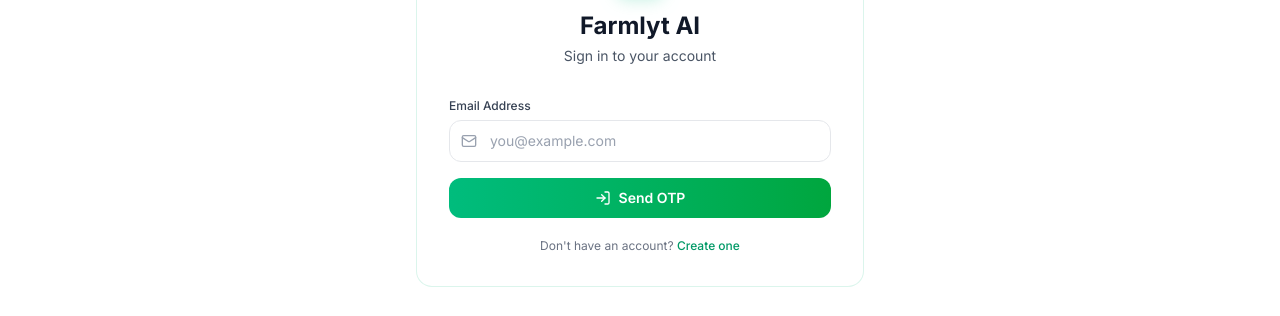
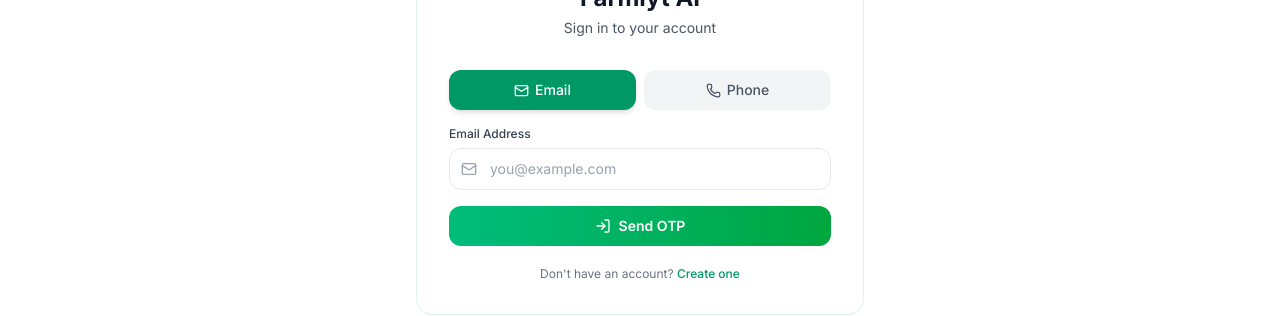
Before and after one commit to aislynsoftware-ai/farm-ai, a React (Vite) app: page /login in a window 1280 px wide. Shown: the part 300-616 px from the top of the page. Built offline with nearby package versions, Linux system fonts and the light colour scheme; no server answers.

Commit message:
email and number

```diff
--- a/src/pages/Login.jsx
+++ b/src/pages/Login.jsx
@@ -1,26 +1,37 @@
 import { useState } from 'react';
 import { motion } from 'framer-motion';
 import { Link, useNavigate } from 'react-router-dom';
-import { Mail, LogIn, Globe, AlertCircle, Sprout, Loader } from 'lucide-react';
+import { Mail, Phone, LogIn, AlertCircle, Sprout, Loader } from 'lucide-react';
 import Button from '../components/common/Button';
 import { ROUTES, APP_NAME } from '../constants';
 import api from '../services/api';
 
 export default function Login() {
   const navigate = useNavigate();
+  const [tab, setTab] = useState('email');
   const [email, setEmail] = useState('');
+  const [phone, setPhone] = useState('');
   const [loading, setLoading] = useState(false);
   const [apiError, setApiError] = useState('');
+  const [fieldError, setFieldError] = useState('');
+
+  const clearErr = () => { setApiError(''); setFieldError(''); };
 
   const handleSubmit = async (e) => {
     e.preventDefault();
-    if (!email.trim()) { setApiError('Email is required'); return; }
-    if (!/^[^\s@]+@[^\s@]+\.[^\s@]+$/.test(email)) { setApiError('Invalid email'); return; }
+    clearErr();
+    if (tab === 'email') {
+      if (!email.trim()) { setFieldError('Email is required'); return; }
+      if (!/^[^\s@]+@[^\s@]+\.[^\s@]+$/.test(email)) { setFieldError('Invalid email'); return; }
+    } else {
+      if (!phone.trim()) { setFieldError('Phone is required'); return; }
+      if (!/^[6-9]\d{9}$/.test(phone)) { setFieldError('Enter valid 10-digit Indian number'); return; }
+    }
 
     setLoading(true);
-    setApiError('');
     try {
-      const res = await api.auth.login(email);
+      const payload = tab === 'email' ? email.trim() : phone.trim();
+      const res = await api.auth.login(payload);
       if (res.user_id) sessionStorage.setItem('pending_user_id', res.user_id);
       if (res.name || res.email) {
         sessionStorage.setItem('pending_user', JSON.stringify({
@@ -30,7 +41,7 @@ export default function Login() {
           profile_image: res.profile_image || '',
         }));
       }
-      navigate(`${ROUTES.VERIFY}?email=${encodeURIComponent(email)}`);
+      navigate(`${ROUTES.VERIFY}?email=${encodeURIComponent(res.email || email)}`);
     } catch (err) {
       setApiError(err.message);
     } finally {
@@ -38,18 +49,16 @@ export default function Login() {
     }
   };
 
+  const TabBtn = ({ value, label, icon: Icon }) => (
+    <button type="button" onClick={() => { setTab(value); clearErr(); }} className={`flex-1 flex items-center justify-center gap-1.5 py-2.5 text-sm font-medium rounded-xl transition-all duration-200 ${tab === value ? 'bg-emerald-600 text-white shadow-md' : 'bg-gray-100 dark:bg-gray-700 text-gray-600 dark:text-gray-300 hover:bg-gray-200 dark:hover:bg-gray-600'}`}>
+      <Icon size={15} /> {label}
+    </button>
+  );
+
   return (
     <div className="min-h-[calc(100vh-4rem)] flex items-center justify-center px-4 py-12">
-      <motion.div
-        className="w-full max-w-md"
-        initial={{ opacity: 0, y: 20 }}
-        animate={{ opacity: 1, y: 0 }}
-        transition={{ duration: 0.5 }}
-      >
-
-
+      <motion.div className="w-full max-w-md" initial={{ opacity: 0, y: 20 }} animate={{ opacity: 1, y: 0 }} transition={{ duration: 0.5 }}>
         <div className="glass rounded-2xl mt-14 p-6 lg:p-8">
-
           <div className="text-center mb-8">
             <div className="w-14 h-14 rounded-2xl gradient-bg flex items-center justify-center mx-auto mb-4 shadow-lg shadow-emerald-500/20">
               <Sprout className="w-7 h-7 text-white" />
@@ -57,6 +66,7 @@ export default function Login() {
             <h2 className="text-2xl font-bold text-gray-900 dark:text-white">{APP_NAME}</h2>
             <p className="text-sm text-gray-600 dark:text-gray-300 mt-1">Sign in to your account</p>
           </div>
+
           {apiError && (
             <div className="flex items-center gap-2 p-3 mb-4 rounded-xl bg-red-50 dark:bg-red-950/30 border border-red-200 dark:border-red-800">
               <AlertCircle size={14} className="text-red-500 flex-shrink-0" />
@@ -65,41 +75,36 @@ export default function Login() {
           )}
 
           <form onSubmit={handleSubmit} className="space-y-4">
+            <div className="flex gap-2">
+              <TabBtn value="email" label="Email" icon={Mail} />
+              <TabBtn value="phone" label="Phone" icon={Phone} />
+            </div>
+
+            {tab === 'email' ? (
               <div>
-              <label className="block text-xs font-medium text-gray-700 dark:text-gray-300 mb-1.5">
-                Email Address
-              </label>
+                <label className="block text-xs font-medium text-gray-700 dark:text-gray-300 mb-1.5">Email Address</label>
                 <div className="relative">
                   <Mail size={16} className="absolute left-3 top-1/2 -translate-y-1/2 text-gray-400" />
-                <input
-                  type="email"
-                  value={email}
-                  onChange={(e) => { setEmail(e.target.value); setApiError(''); }}
-                  placeholder="you@example.com"
-                  className="w-full px-3.5 py-2.5 pl-10 rounded-xl bg-white dark:bg-gray-800 border border-gray-200 dark:border-gray-600 focus:border-emerald-500 focus:ring-2 focus:ring-emerald-500/20 outline-none transition-all duration-200 text-gray-900 dark:text-white placeholder-gray-400 text-sm"
-                />
+                  <input type="email" value={email} onChange={(e) => { setEmail(e.target.value); clearErr(); }} placeholder="you@example.com" className={`w-full px-3.5 py-2.5 pl-10 rounded-xl bg-white dark:bg-gray-800 border text-sm outline-none transition-all duration-200 text-gray-900 dark:text-white placeholder-gray-400 ${fieldError ? 'border-red-400 focus:ring-red-400' : 'border-gray-200 dark:border-gray-600 focus:border-emerald-500'} focus:ring-2 focus:ring-emerald-500/20`} />
                 </div>
+                {fieldError && <p className="text-xs text-red-500 mt-1">{fieldError}</p>}
               </div>
+            ) : (
+              <div>
+                <label className="block text-xs font-medium text-gray-700 dark:text-gray-300 mb-1.5">Phone Number</label>
+                <div className="relative">
+                  <Phone size={16} className="absolute left-3 top-1/2 -translate-y-1/2 text-gray-400" />
+                  <input type="tel" value={phone} onChange={(e) => { setPhone(e.target.value); clearErr(); }} placeholder="9876543210" className={`w-full px-3.5 py-2.5 pl-10 rounded-xl bg-white dark:bg-gray-800 border text-sm outline-none transition-all duration-200 text-gray-900 dark:text-white placeholder-gray-400 ${fieldError ? 'border-red-400 focus:ring-red-400' : 'border-gray-200 dark:border-gray-600 focus:border-emerald-500'} focus:ring-2 focus:ring-emerald-500/20`} />
+                </div>
+                {fieldError && <p className="text-xs text-red-500 mt-1">{fieldError}</p>}
+              </div>
+            )}
 
             <Button type="submit" icon={loading ? null : LogIn} disabled={loading} className="w-full justify-center">
               {loading ? <Loader size={16} className="animate-spin" /> : null}
               {loading ? 'Sending OTP...' : 'Send OTP'}
             </Button>
           </form>
-
-          {/* <div className="relative my-5">
-            <div className="absolute inset-0 flex items-center">
-              <div className="w-full border-t border-gray-200 dark:border-gray-700" />
-            </div>
-            <div className="relative flex justify-center text-xs">
-              <span className="bg-white dark:bg-gray-800 px-3 text-gray-500 dark:text-gray-400">or continue with</span>
-            </div>
-          </div>
-
-          <button className="w-full flex items-center justify-center gap-2.5 px-4 py-2.5 rounded-xl border border-gray-200 dark:border-gray-600 text-sm font-medium text-gray-700 dark:text-gray-300 hover:bg-gray-50 dark:hover:bg-gray-700 transition-colors duration-200 cursor-pointer">
-            <Globe size={18} />
-            Sign in with Google
-          </button> */}
 
           <p className="mt-5 text-center text-xs text-gray-500 dark:text-gray-400">
             Don&apos;t have an account?{' '}
--- a/src/pages/Register.jsx
+++ b/src/pages/Register.jsx
@@ -8,6 +8,7 @@ import api from '../services/api';
 
 export default function Register() {
   const navigate = useNavigate();
+  const [tab, setTab] = useState('email');
   const [form, setForm] = useState({ name: '', email: '', phone: '', terms: false });
   const [errors, setErrors] = useState({});
   const [loading, setLoading] = useState(false);
@@ -16,10 +17,13 @@ export default function Register() {
   const validate = () => {
     const errs = {};
     if (!form.name.trim()) errs.name = 'Full name is required';
+    if (tab === 'email') {
       if (!form.email.trim()) errs.email = 'Email is required';
       else if (!/^[^\s@]+@[^\s@]+\.[^\s@]+$/.test(form.email)) errs.email = 'Invalid email address';
+    } else {
       if (!form.phone.trim()) errs.phone = 'Mobile number is required';
-    else if (!/^\+?[\d\s-]{7,15}$/.test(form.phone)) errs.phone = 'Invalid phone number';
+      else if (!/^[6-9]\d{9}$/.test(form.phone)) errs.phone = 'Enter valid 10-digit Indian number';
+    }
     if (!form.terms) errs.terms = 'You must agree to the terms';
     return errs;
   };
@@ -64,16 +68,15 @@ export default function Register() {
 
   const iconClass = "absolute left-3 top-1/2 -translate-y-1/2 text-gray-400";
 
+  const TabBtn = ({ value, label, icon: Icon }) => (
+    <button type="button" onClick={() => { setTab(value); setErrors({}); }} className={`flex-1 flex items-center justify-center gap-1.5 py-2.5 text-sm font-medium rounded-xl transition-all duration-200 ${tab === value ? 'bg-emerald-600 text-white shadow-md' : 'bg-gray-100 dark:bg-gray-700 text-gray-600 dark:text-gray-300 hover:bg-gray-200 dark:hover:bg-gray-600'}`}>
+      <Icon size={15} /> {label}
+    </button>
+  );
+
   return (
     <div className="min-h-[calc(100vh-4rem)] flex items-center justify-center px-4 py-12">
-      <motion.div
-        className="w-full max-w-md"
-        initial={{ opacity: 0, y: 20 }}
-        animate={{ opacity: 1, y: 0 }}
-        transition={{ duration: 0.5 }}
-      >
-
-
+      <motion.div className="w-full max-w-md" initial={{ opacity: 0, y: 20 }} animate={{ opacity: 1, y: 0 }} transition={{ duration: 0.5 }}>
         <div className="glass rounded-2xl p-6 mt-10 lg:p-8">
           <div className="text-center mb-8">
             <div className="w-14 h-14 rounded-2xl gradient-bg flex items-center justify-center mx-auto mb-4 shadow-lg shadow-emerald-500/20">
@@ -82,6 +85,7 @@ export default function Register() {
             <h2 className="text-2xl font-bold text-gray-900 dark:text-white">{APP_NAME}</h2>
             <p className="text-sm text-gray-600 dark:text-gray-300 mt-1">Start your AI-powered farming journey</p>
           </div>
+
           {apiError && (
             <div className="flex items-center gap-2 p-3 mb-4 rounded-xl bg-red-50 dark:bg-red-950/30 border border-red-200 dark:border-red-800">
               <AlertCircle size={14} className="text-red-500 flex-shrink-0" />
@@ -90,6 +94,11 @@ export default function Register() {
           )}
 
           <form onSubmit={handleSubmit} className="space-y-4">
+            <div className="flex gap-2">
+              <TabBtn value="email" label="Email" icon={Mail} />
+              <TabBtn value="phone" label="Phone" icon={Phone} />
+            </div>
+
             <div>
               <label className="block text-xs font-medium text-gray-700 dark:text-gray-300 mb-1.5">Full Name</label>
               <div className="relative">
@@ -99,6 +108,7 @@ export default function Register() {
               {errors.name && <p className="input-error mt-1"><AlertCircle size={12} />{errors.name}</p>}
             </div>
 
+            {tab === 'email' ? (
               <div>
                 <label className="block text-xs font-medium text-gray-700 dark:text-gray-300 mb-1.5">Email</label>
                 <div className="relative">
@@ -107,26 +117,21 @@ export default function Register() {
                 </div>
                 {errors.email && <p className="input-error mt-1"><AlertCircle size={12} />{errors.email}</p>}
               </div>
-
+            ) : (
               <div>
                 <label className="block text-xs font-medium text-gray-700 dark:text-gray-300 mb-1.5">Mobile</label>
                 <div className="relative">
                   <Phone size={16} className={iconClass} />
-                <input type="tel" name="phone" value={form.phone} onChange={handleChange} placeholder="+1 555..." className={`${inputClass('phone')} pl-10`} />
+                  <input type="tel" name="phone" value={form.phone} onChange={handleChange} placeholder="9876543210" className={`${inputClass('phone')} pl-10`} />
                 </div>
                 {errors.phone && <p className="input-error mt-1"><AlertCircle size={12} />{errors.phone}</p>}
               </div>
+            )}
 
             <label className="flex items-start gap-2 cursor-pointer">
-              <input
-                type="checkbox"
-                name="terms"
-                checked={form.terms}
-                onChange={handleChange}
-                className="mt-0.5 w-4 h-4 rounded border-gray-300 dark:border-gray-600 text-emerald-600 focus:ring-emerald-500"
-              />
+              <input type="checkbox" name="terms" checked={form.terms} onChange={handleChange} className="mt-0.5 w-4 h-4 rounded border-gray-300 dark:border-gray-600 text-emerald-600 focus:ring-emerald-500" />
               <span className="text-xs text-gray-600 dark:text-gray-400">
-                I agree to the <a href="#" className="text-emerald-600 dark:text-emerald-400 hover:underline">Terms of Service</a> and <a href="#" className="text-emerald-600 dark:text-emerald-400 hover:underline">Privacy Policy</a>
+                I agree to the <Link to={ROUTES.TERMS} className="text-emerald-600 dark:text-emerald-400 hover:underline">Terms of Service</Link> and <Link to={ROUTES.PRIVACY} className="text-emerald-600 dark:text-emerald-400 hover:underline">Privacy Policy</Link>
               </span>
             </label>
             {errors.terms && <p className="input-error"><AlertCircle size={12} />{errors.terms}</p>}
--- a/src/pages/SubCropDetail.jsx
+++ b/src/pages/SubCropDetail.jsx
@@ -5,6 +5,9 @@ import { Sprout, ArrowLeft, Search, Upload, AlertCircle, Loader, Bug, Droplets,
 import api from '../services/api';
 import Skeleton from '../components/common/Skeleton';
 import PredictionProgress from '../components/common/PredictionProgress';
+
+
+// {hllo}
 
 function SubCropTipCard({ tip }) {
   const [open, setOpen] = useState(false);
```
Lines whose indentation alone changed are shown as unchanged.
